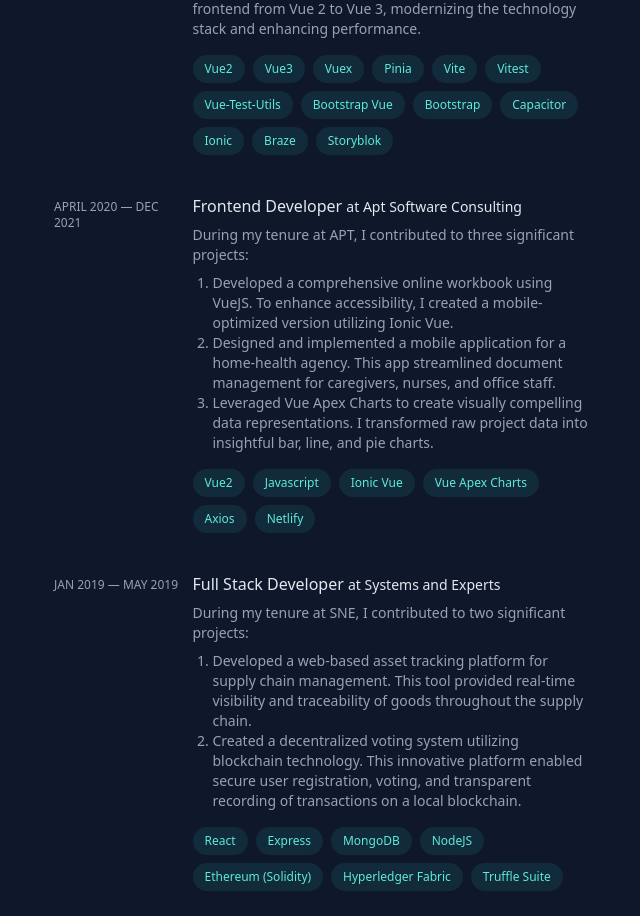
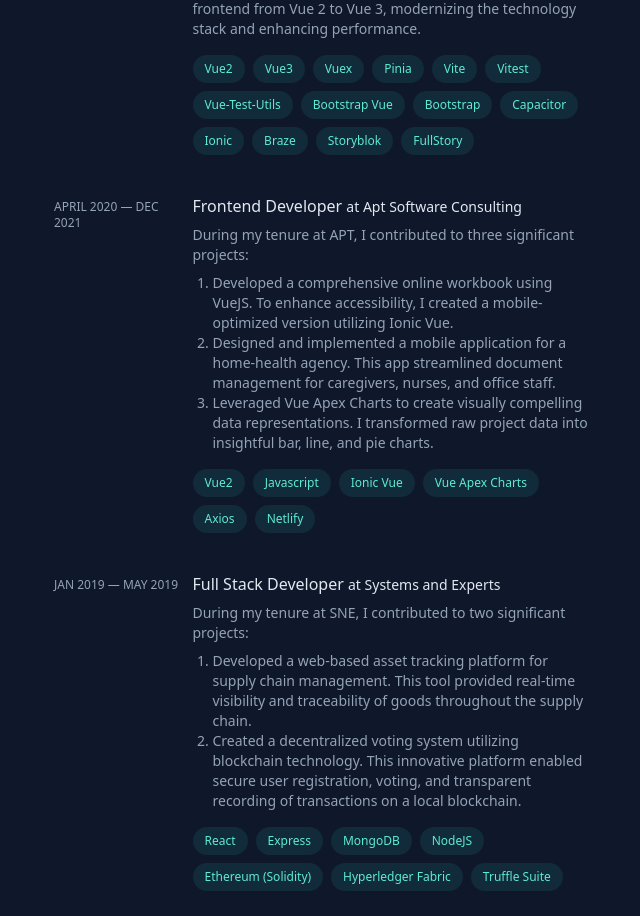
Before and after one commit to franpas12123/personal-website, a Vue app: page / in a window 1280 px wide. Shown: the part 827-1743 px from the top of the page, without its empty margins (594-1234 px from the left). Built offline with nearby package versions, Linux system fonts and the light colour scheme.

Commit message:
added fullstory exp

```diff
--- a/src/App.vue
+++ b/src/App.vue
@@ -77,6 +77,7 @@
                 'Ionic',
                 'Braze',
                 'Storyblok',
+                'FullStory',
               ]"
             >
               <p>
```
